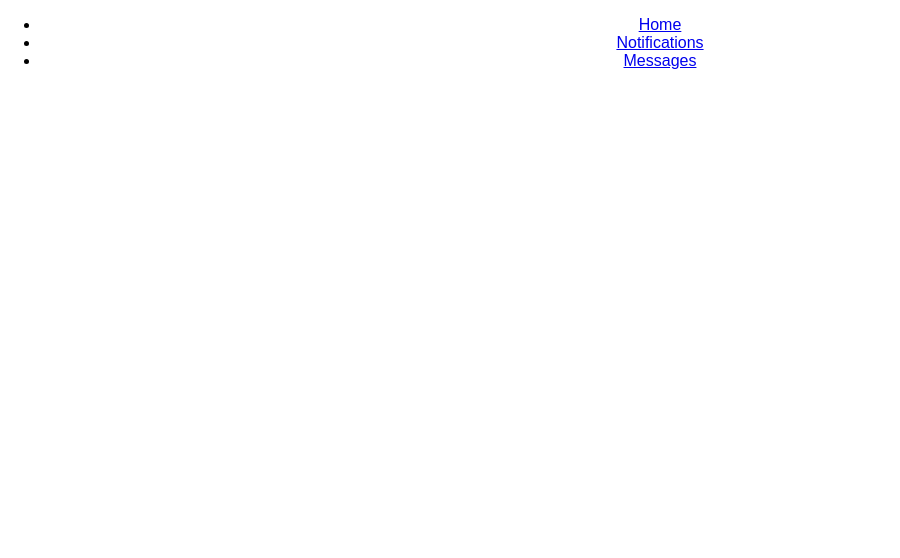
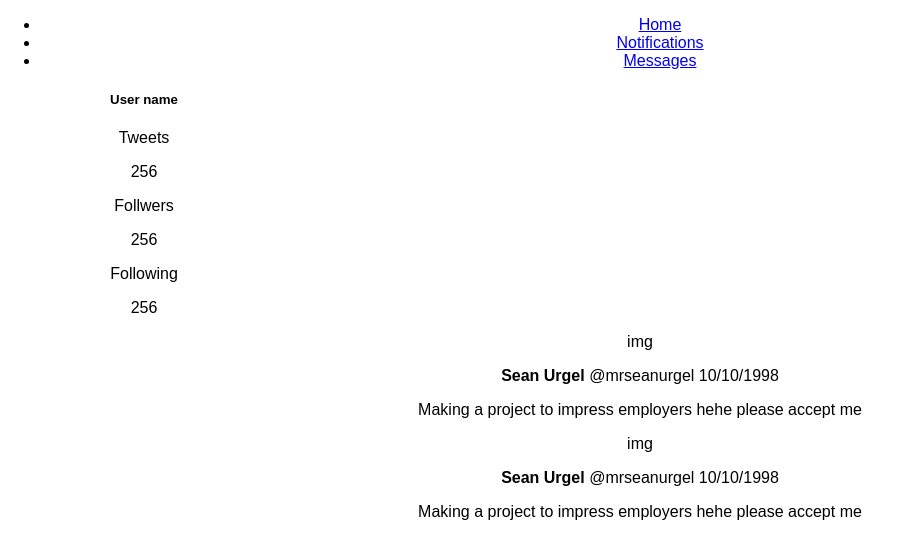
Before and after one commit to SeanningTatum/twitter-clone, a React (Create React App) app: page /home in a window 1280 px wide. Shown: the top 558 px of the page, without its empty margins (0-900 px from the left). Built offline with nearby package versions, Linux system fonts and the light colour scheme; the HTML template or start-up script is replaced by a standard one.

Commit message:
created tweetInput Folder

```diff
--- a/src/App.js
+++ b/src/App.js
@@ -3,7 +3,7 @@
 
 import Navbar from 'components/Navigation/Navbar/Navbar';
 import Home from 'containers/Home/Home';
-import { Switch, Route } from 'react-router-dom';
+import { Switch, Route, Redirect } from 'react-router-dom';
 
 class App extends Component {
   render() {
@@ -11,10 +11,11 @@
       <div className="App">
         <Navbar />
         <Switch>
-          <Route path='/' exact component={Home}/>
+          <Route path='/home' exact component={Home}/>
           <Route path='/messages' render={() => {
             return <h1>Messages</h1>
           }}/>
+          <Redirect to="/home"/>
         </Switch>
       </div>
     );
```
Also changed, not shown: src/components/Shared/TweetInput/TweetInput.js (added).
